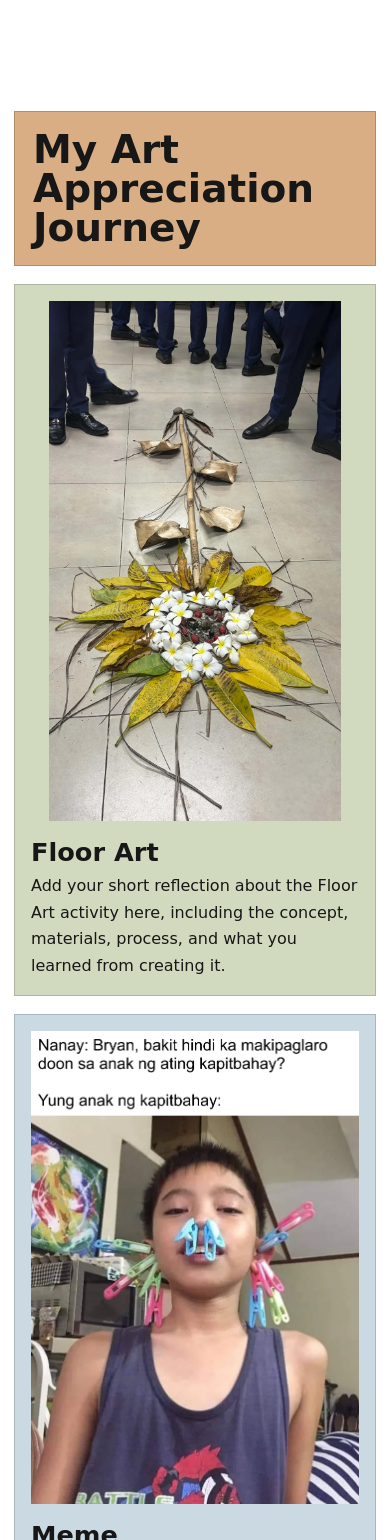
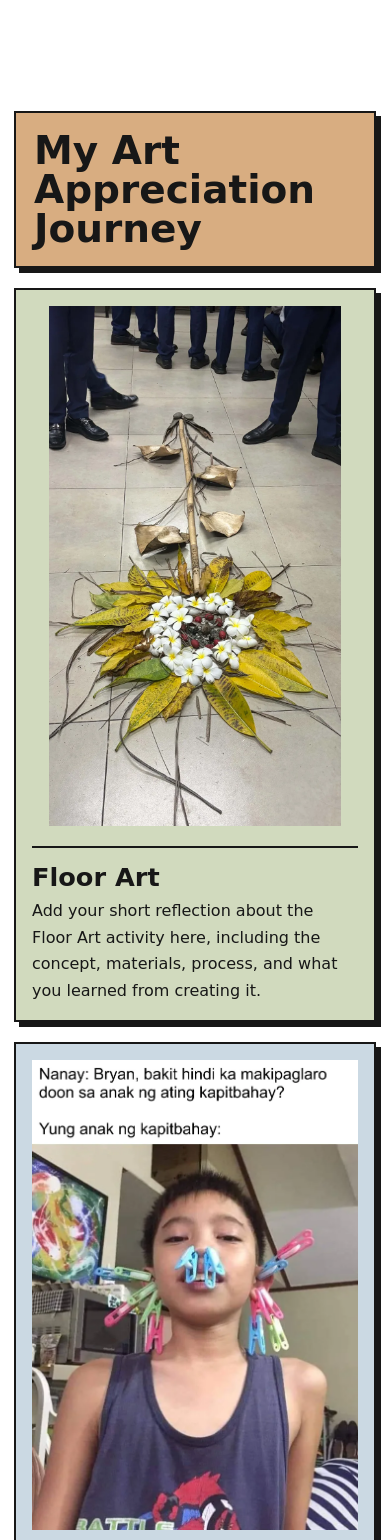
Before and after one commit to KuriGohan1992/art-art-art-and-more-art, a Vue app: page / in a window 390 px wide. Shown: the part 1288-2828 px from the top of the page. Built offline with nearby package versions, Linux system fonts and the light colour scheme.

Commit message:
style: refine art appreciation journey cards

```diff
--- a/src/components/PartOne.vue
+++ b/src/components/PartOne.vue
@@ -10,10 +10,7 @@
         </h2>
       </header>
 
-      <!-- =========================
-           FLOOR ART + MEME
-           ========================= -->
-
+      <!-- FLOOR ART + MEME -->
       <div class="two-work-grid">
         <article class="work-card floor-card">
           <img
@@ -21,6 +18,8 @@
             alt="Floor Art"
             class="artwork-image"
           />
+
+          <div class="media-divider"></div>
 
           <div class="work-copy">
             <h3>Floor Art</h3>
@@ -41,6 +40,8 @@
             class="artwork-image"
           />
 
+          <div class="media-divider"></div>
+
           <div class="work-copy">
             <h3>Meme</h3>
 
@@ -54,10 +55,7 @@
         </article>
       </div>
 
-      <!-- =========================
-           AI APPROPRIATION + PAINTING
-           ========================= -->
-
+      <!-- AI APPROPRIATION + PAINTING -->
       <div class="two-work-grid">
         <article class="work-card appropriation-card">
           <img
@@ -65,6 +63,8 @@
             alt="AI Art Appropriation"
             class="artwork-image"
           />
+
+          <div class="media-divider"></div>
 
           <div class="work-copy">
             <h3>
@@ -77,8 +77,7 @@
               <em>Wanderer Above the Sea of Fog</em>
               as a student facing a sea of uncertainty
               represented by school, career, family,
-              health, coding, and other
-              responsibilities.
+              health, coding, and other responsibilities.
             </p>
           </div>
         </article>
@@ -89,6 +88,8 @@
             alt="Painting"
             class="artwork-image"
           />
+
+          <div class="media-divider"></div>
 
           <div class="work-copy">
             <h3>Painting</h3>
@@ -104,11 +105,9 @@
         </article>
       </div>
 
-      <!-- =========================
-           VIDEO
-           ========================= -->
-
+      <!-- VIDEO -->
       <article class="video-card">
+        <div class="video-side">
           <video
             class="video"
             controls
@@ -123,6 +122,7 @@
             Your browser does not support the
             video element.
           </video>
+        </div>
 
         <div class="video-copy">
           <h3>
@@ -164,24 +164,28 @@
 }
 
 /* =========================
-   TITLE
+   SECTION TITLE
    ========================= */
 
 .section-header {
   width: 100%;
 
-  margin-bottom: 28px;
+  margin-bottom: 32px;
 
   padding:
     22px
     28px;
 
   background:
-    rgba(213, 166, 119, 0.9);
+    rgba(213, 166, 119, 0.92);
 
   border:
-    1px solid
-    rgba(65, 46, 30, 0.25);
+    2px solid
+    #171717;
+
+  box-shadow:
+    8px 8px 0
+    #171717;
 }
 
 .section-header h2 {
@@ -219,7 +223,7 @@
       34px
     );
 
-  margin-bottom: 32px;
+  margin-bottom: 34px;
 }
 
 /* =========================
@@ -227,6 +231,8 @@
    ========================= */
 
 .work-card {
+  position: relative;
+
   min-width: 0;
 
   padding:
@@ -237,53 +243,79 @@
     );
 
   border:
-    1px solid
-    rgba(25, 25, 25, 0.18);
+    2px solid
+    #171717;
+
+  box-shadow:
+    8px 8px 0
+    #171717;
+
+  transition:
+    transform 160ms ease,
+    box-shadow 160ms ease;
 }
 
-/*
-  Different muted colors so the page feels
-  more like a playful exhibition rather than
-  a stack of identical white cards.
-*/
+.work-card:hover {
+  transform:
+    translate(
+      -3px,
+      -3px
+    );
+
+  box-shadow:
+    11px 11px 0
+    #171717;
+}
 
 .floor-card {
   background:
-    rgba(206, 215, 185, 0.92);
+    rgba(
+      206,
+      215,
+      185,
+      0.92
+    );
 }
 
 .meme-card {
   background:
-    rgba(199, 214, 225, 0.92);
+    rgba(
+      199,
+      214,
+      225,
+      0.92
+    );
 }
 
 .appropriation-card {
   background:
-    rgba(225, 208, 183, 0.92);
+    rgba(
+      225,
+      208,
+      183,
+      0.92
+    );
 }
 
 .painting-card {
   background:
-    rgba(221, 195, 188, 0.92);
+    rgba(
+      221,
+      195,
+      188,
+      0.92
+    );
 }
 
 /* =========================
    ARTWORK IMAGES
    ========================= */
 
-/*
-  Every image gets the same display height.
-
-  object-fit: contain means:
-  - no cropping
-  - no stretching
-  - original aspect ratio is preserved
-*/
-
 .artwork-image {
   display: block;
 
   width: 100%;
+
   height:
     clamp(
       380px,
@@ -292,7 +324,6 @@
     );
 
   object-fit: contain;
-
   object-position: center;
 
   margin: 0;
@@ -301,11 +332,28 @@
 }
 
 /* =========================
+   DIVIDER
+   ========================= */
+
+.media-divider {
+  width: 100%;
+  height: 2px;
+
+  margin:
+    20px
+    0
+    16px;
+
+  background:
+    #171717;
+}
+
+/* =========================
    ARTWORK TEXT
    ========================= */
 
 .work-copy {
-  margin-top: 18px;
+  margin: 0;
 }
 
 .work-copy h3 {
@@ -344,15 +392,30 @@
     minmax(0, 1.6fr)
     minmax(280px, 0.7fr);
 
-  align-items: center;
+  align-items: stretch;
 
-  gap:
-    clamp(
-      24px,
-      3vw,
-      50px
+  gap: 0;
+
+  padding: 0;
+
+  background:
+    rgba(
+      202,
+      196,
+      218,
+      0.92
     );
 
+  border:
+    2px solid
+    #171717;
+
+  box-shadow:
+    8px 8px 0
+    #171717;
+}
+
+.video-side {
   padding:
     clamp(
       18px,
@@ -360,12 +423,9 @@
       32px
     );
 
-  background:
-    rgba(202, 196, 218, 0.92);
-
-  border:
-    1px solid
-    rgba(25, 25, 25, 0.18);
+  border-right:
+    2px solid
+    #171717;
 }
 
 .video {
@@ -374,13 +434,27 @@
   width: 100%;
   height: auto;
 
-  aspect-ratio: 16 / 9;
+  aspect-ratio:
+    16 / 9;
 
   object-fit: contain;
 
   border-radius: 0;
 
   background: #111;
+}
+
+.video-copy {
+  display: flex;
+  flex-direction: column;
+  justify-content: center;
+
+  padding:
+    clamp(
+      22px,
+      3vw,
+      38px
+    );
 }
 
 .video-copy h3 {
@@ -420,6 +494,14 @@
   .video-card {
     grid-template-columns: 1fr;
   }
+
+  .video-side {
+    border-right: 0;
+
+    border-bottom:
+      2px solid
+      #171717;
+  }
 }
 
 /* =========================
@@ -435,10 +517,13 @@
   }
 
   .section-header {
-    margin-bottom: 18px;
+    margin-bottom: 20px;
 
-    padding:
-      18px;
+    padding: 18px;
+
+    box-shadow:
+      5px 5px 0
+      #171717;
   }
 
   .section-header h2 {
@@ -451,15 +536,28 @@
   }
 
   .two-work-grid {
-    grid-template-columns: 1fr;
+    grid-template-columns:
+      1fr;
 
-    gap: 18px;
+    gap: 20px;
 
-    margin-bottom: 18px;
+    margin-bottom: 20px;
   }
 
   .work-card {
     padding: 16px;
+
+    box-shadow:
+      5px 5px 0
+      #171717;
+  }
+
+  .work-card:hover {
+    transform: none;
+
+    box-shadow:
+      5px 5px 0
+      #171717;
   }
 
   .artwork-image {
@@ -469,9 +567,9 @@
   }
 
   .video-card {
-    gap: 18px;
-
-    padding: 16px;
+    box-shadow:
+      5px 5px 0
+      #171717;
   }
 }
 </style>
```
Lines whose indentation alone changed are shown as unchanged.
